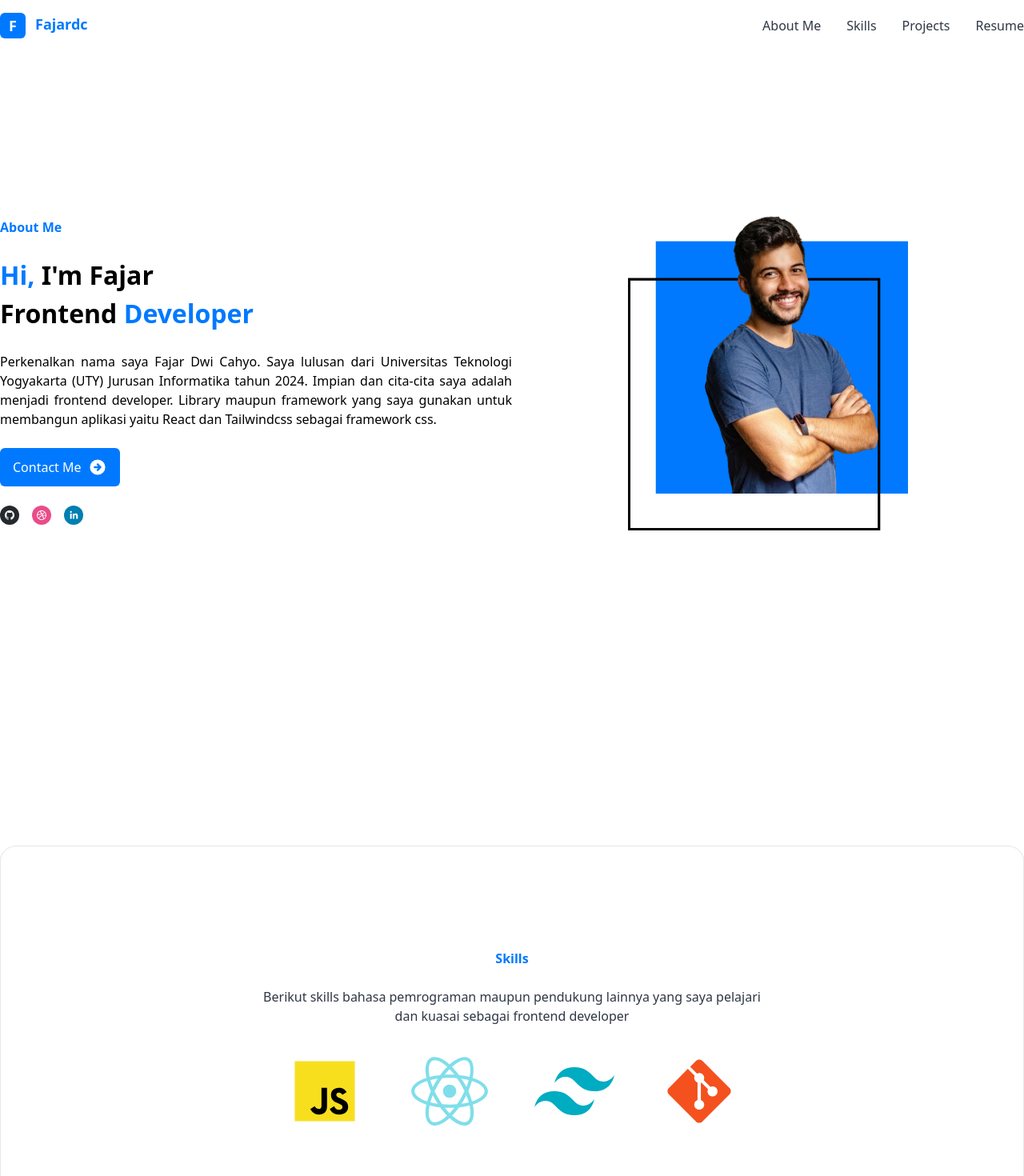
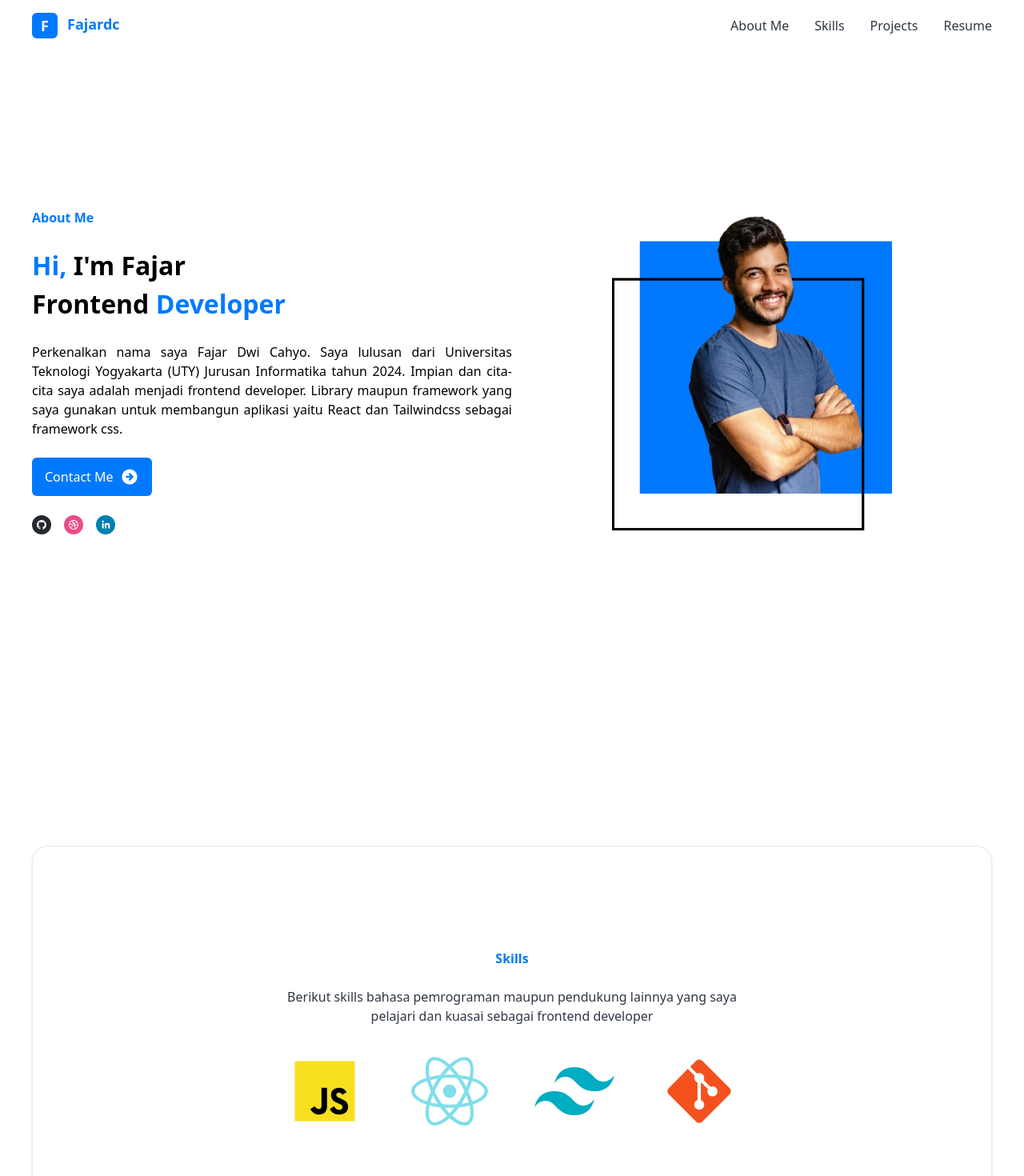
Before and after one commit to fajardd/portfolio, a Next.js app: page / in a window 1280 px wide. Shown: the top 1470 px of the page at 80% size. Built offline with nearby package versions, Linux system fonts and the light colour scheme.

Commit message:
update responsive

```diff
--- a/src/components/Fragments/NavBar.js
+++ b/src/components/Fragments/NavBar.js
@@ -23,7 +23,7 @@
   }, []);
   return (
     <header
-      className={`fixed top-0 left-0 right-0 bg-white py-4 px-4 md:px-0 z-50 transition-shadow duration-300 ${
+      className={`fixed top-0 left-0 right-0 bg-white py-4 px-4 lg:px-10 z-50 transition-shadow duration-300 ${
         hasShadow ? "shadow" : ""
       }`}
     >
--- a/src/components/Layout/index.js
+++ b/src/components/Layout/index.js
@@ -6,7 +6,7 @@
   return (
     <Fragment>
       <NavBar />
-      <main className="container mx-auto mt-16 px-4 md:px-0   z-0">
+      <main className="container mx-auto mt-16 px-4 lg:px-10   z-0">
         {children}
       </main>
       <Footer />
--- a/src/pages/index.js
+++ b/src/pages/index.js
@@ -36,12 +36,12 @@
           ref={aboutMeRef}
           className="lg:h-screen grid lg:grid-cols-2   "
         >
-          <div className="flex  justify-center items-center bg-white">
+          <div className=" flex  justify-center items-center bg-white">
             <div className="z-40 p-2">
               <Image src={Foto} width={350} height={350} />
             </div>
           </div>
-          <div className="bg-white flex items-center lg:order-first py-6 lg:py-6">
+          <div className=" bg-white flex items-center lg:order-first py-6 lg:py-6">
             <div>
               <div
                 className={`${
@@ -104,7 +104,7 @@
               </div>
             </div>
 
-            <div className="grid md:flex  justify-center items-center gap-x-10  mt-6">
+            <div className="grid md:flex  justify-center items-center gap-x-10 gap-y-6  mt-6">
               <div>
                 <button className="transition ease-in-out delay-150 hover:-translate-y-1 hover:scale-110 hover:shadow-xl hover:rounded-[10px] p-2 rounded-[10px] duration-300">
                   <JavaScriptIcon />
```
